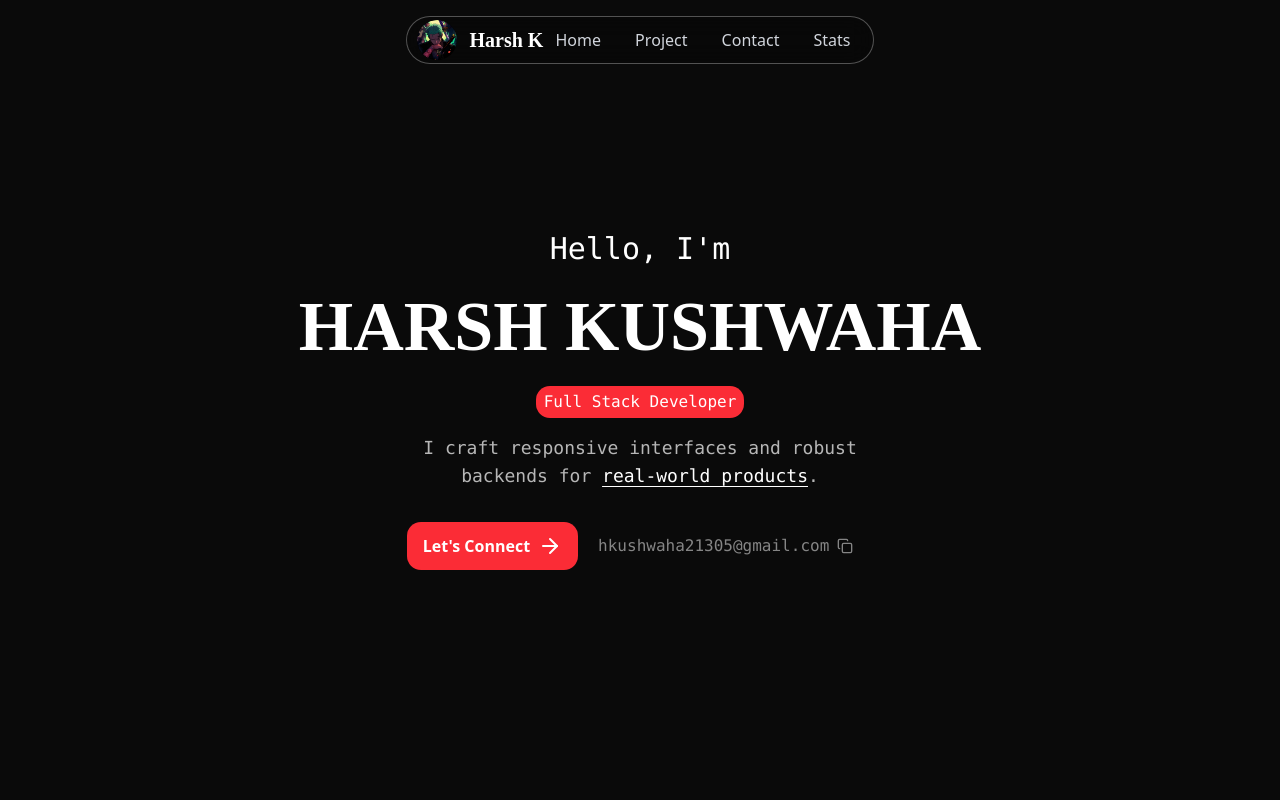
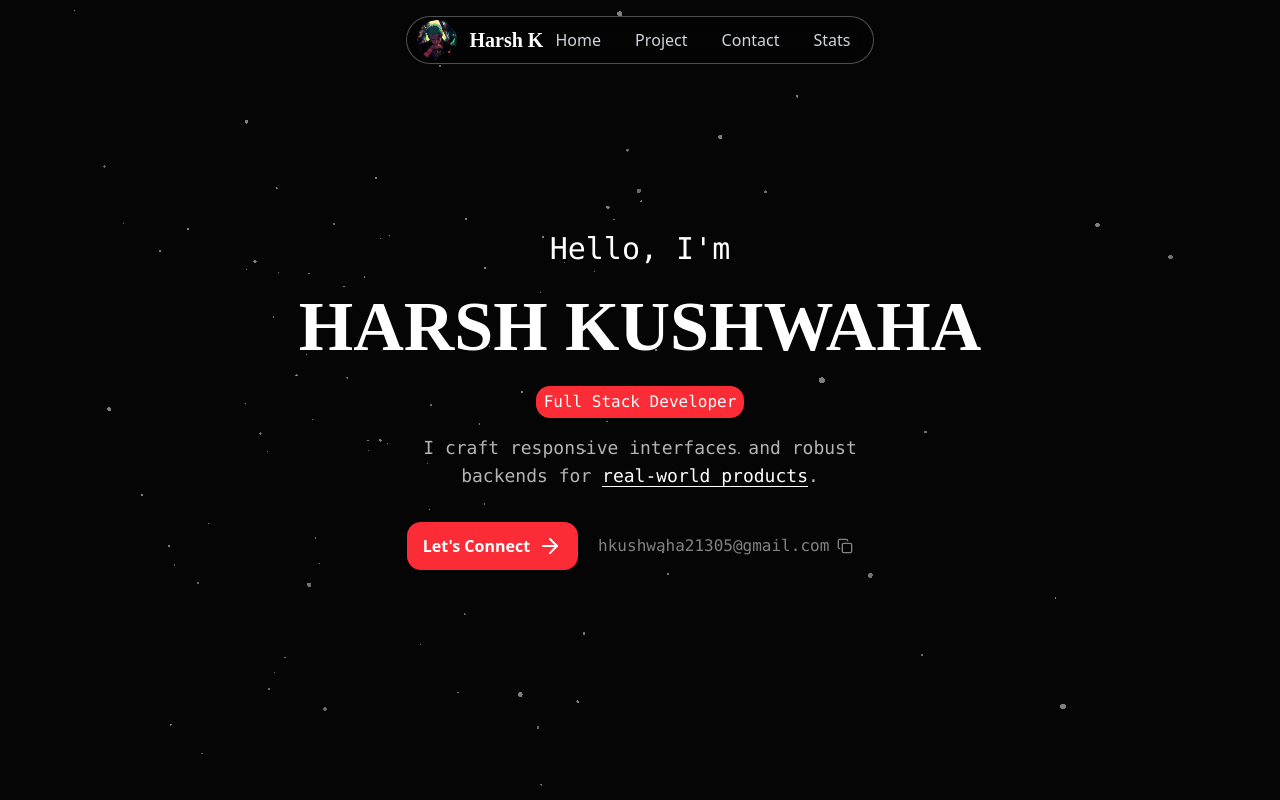
Before and after one commit to HarshK213/Portfolio, a React (Vite) app: page / in a window 1280 px wide. Shown: the top 800 px of the page. Built offline with nearby package versions, Linux system fonts and the light colour scheme; a web font is replaced by a local one.

Commit message:
add particles background

```diff
--- a/src/App.tsx
+++ b/src/App.tsx
@@ -5,24 +5,40 @@ import Navbar from "./components/Navbar";
 import Skill from "./section/Skill";
 import Project from "./section/Project";
 import ContactMe from "./section/ContactMe";
-import Experience from "./section/Experience";
 import Resume from "./section/Resume";
 import Footer from "./components/Footer";
+import Particles from "./components/ui/particles.background";
 
 function App() {
 	return (
 		<div className="relative overflow-x-hidden">
-			<div className="fixed top-0 left-0 w-full z-50">
+			<div className="fixed inset-0 -z-10">
+				<Particles
+					className="fixed inset-0 -z-10 h-screen w-screen pointer-events-none"
+					particleCount={200}
+					particleSpread={10}
+					speed={0.1}
+					particleColors={["#ffffff"]}
+					alphaParticles={false}
+					particleBaseSize={100}
+					sizeRandomness={1}
+					cameraDistance={20}
+					pixelRatio={1}
+				/>
+				<div className="absolute inset-0 bg-black/50" />
+			</div>
+			<div className="relative z-10">
+				<div className="fixed top-0 left-0 w-full z-50 bg-transparent">
 					<Navbar />
 				</div>
 				<Hero />
 				<About />
 				<Skill />
 				<Project />
-			<Experience />
 				<Resume />
 				<ContactMe />
 				<Footer />
+			</div>
 		</div>
 	);
 }
```
Lines whose indentation alone changed are shown as unchanged.
